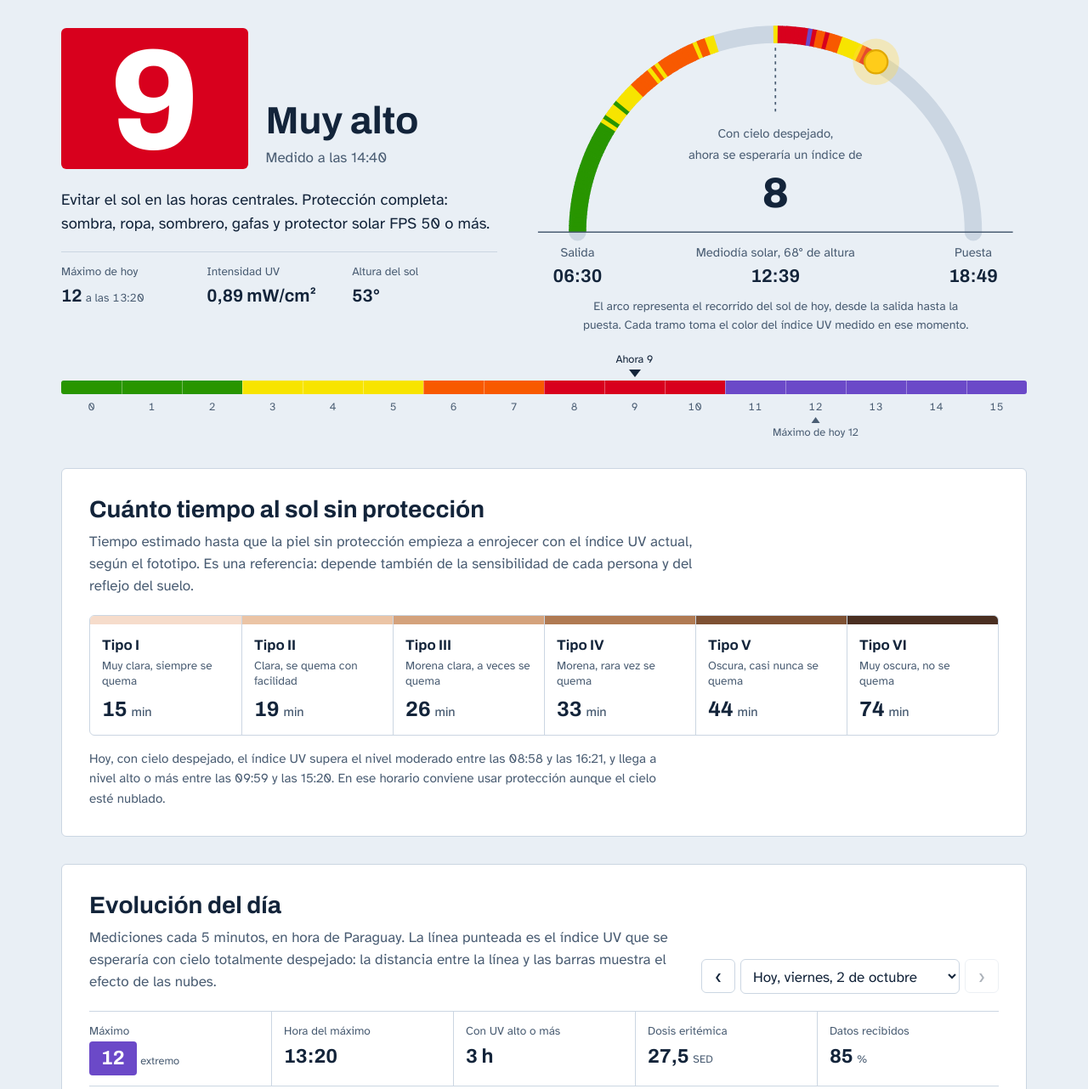
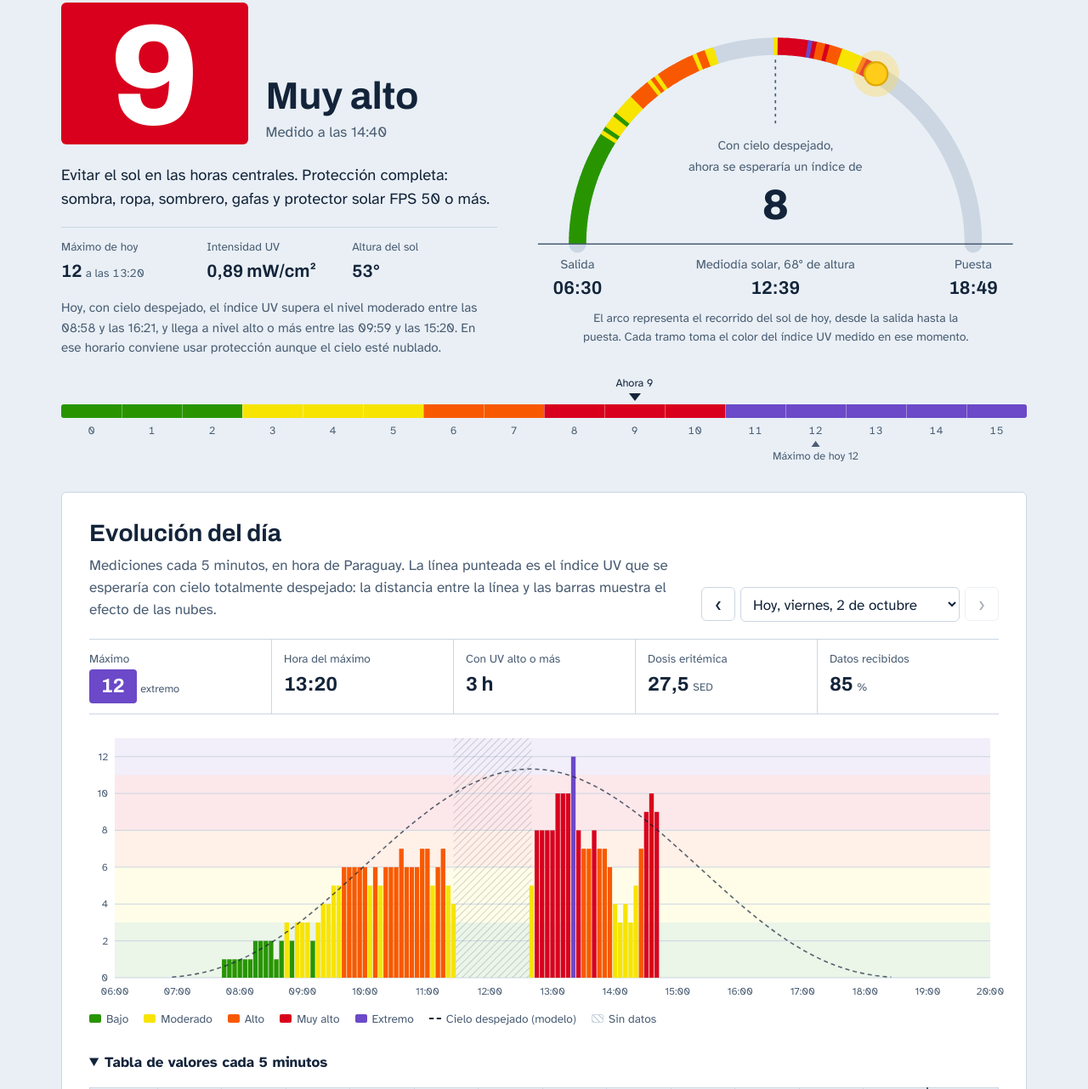
Before and after one commit to emilioinsave/indice-uv, a plain HTML site: page index.html in a window 1280 px wide. Shown: the part 205-1487 px from the top of the page at 85% size. Drawn offline with Linux system fonts and the light colour scheme.

Commit message:
Retirar el contenido basado en fototipos de piel
- Se elimina la sección "Cuánto tiempo al sol sin protección" (tarjetas
  Tipo I a VI), con su HTML, CSS y la función renderSkin.
- Se elimina la nota "Fototipos de piel" (clasificación de Fitzpatrick).
- En "Equivalencias" se quita la frase que relaciona SED con piel clara u
  oscura.
- El aviso del horario con IUV moderado o alto pasa al bloque del valor
  actual como recomendación general (renderRiskWindow).
- El texto del nivel "Muy alto" deja de referirse a la piel clara.

Co-Authored-By: Claude Opus 5.5 <noreply@anthropic.com>

```diff
--- a/assets/css/styles.css
+++ b/assets/css/styles.css
@@ -506,65 +506,6 @@ main {
   border-right-width: 5px;
 }
 
-/* ---------- Fototipos ---------- */
-
-.skin {
-  list-style: none;
-  margin: 0;
-  padding: 0;
-  display: grid;
-  grid-template-columns: repeat(6, minmax(0, 1fr));
-  border: 1px solid var(--line);
-  border-radius: var(--radius);
-  overflow: hidden;
-}
-
-.skin li {
-  padding: 14px 14px 16px;
-  border-left: 1px solid var(--line);
-}
-
-.skin li:first-child {
-  border-left: 0;
-}
-
-.skin__swatch {
-  display: block;
-  height: 10px;
-  margin: -14px -14px 12px;
-  background: var(--tone);
-}
-
-.skin__type {
-  font-family: var(--font-display);
-  font-weight: 700;
-  font-stretch: 90%;
-  font-size: 1.05rem;
-}
-
-.skin__desc {
-  color: var(--ink-soft);
-  font-size: 0.85rem;
-  line-height: 1.35;
-  min-height: 2.7em;
-  margin: 2px 0 10px;
-}
-
-.skin__time {
-  font-family: var(--font-display);
-  font-size: 1.55rem;
-  font-weight: 700;
-  font-stretch: 80%;
-  line-height: 1.1;
-  font-variant-numeric: tabular-nums;
-}
-
-.skin__time small {
-  font-size: 0.9rem;
-  font-weight: 500;
-  color: var(--ink-soft);
-}
-
 /* ---------- Selector de día y estadísticas ---------- */
 
 .day-picker {
@@ -856,9 +797,7 @@ main {
 }
 
 .notes {
-  display: grid;
-  grid-template-columns: repeat(2, minmax(0, 1fr));
-  gap: var(--gap);
+  max-width: var(--measure);
 }
 
 .notes h3 {
@@ -990,18 +929,6 @@ main {
     width: 100%;
   }
 
-  .skin {
-    grid-template-columns: repeat(3, minmax(0, 1fr));
-  }
-
-  .skin li:nth-child(4) {
-    border-left: 0;
-  }
-
-  .skin li:nth-child(n+4) {
-    border-top: 1px solid var(--line);
-  }
-
   .stats {
     grid-template-columns: repeat(3, minmax(0, 1fr));
   }
@@ -1015,8 +942,7 @@ main {
     border-top: 1px solid var(--line);
   }
 
-  .about,
-  .notes {
+  .about {
     grid-template-columns: 1fr;
   }
 }
@@ -1042,22 +968,6 @@ main {
 
   .now__facts {
     grid-template-columns: repeat(2, minmax(0, 1fr));
-  }
-
-  .skin {
-    grid-template-columns: repeat(2, minmax(0, 1fr));
-  }
-
-  .skin li:nth-child(odd) {
-    border-left: 0;
-  }
-
-  .skin li:nth-child(4) {
-    border-left: 1px solid var(--line);
-  }
-
-  .skin li:nth-child(n+3) {
-    border-top: 1px solid var(--line);
   }
 
   .stats {
--- a/assets/js/app.js
+++ b/assets/js/app.js
@@ -35,7 +35,7 @@
       key: "vhigh", name: "Muy alto", min: 8, max: 10, range: "8 a 10",
       color: "#d8001d", fg: "#ffffff",
       advice: "Evitar el sol en las horas centrales. Protección completa: sombra, ropa, sombrero, gafas y protector solar FPS 50 o más.",
-      guide: "Riesgo muy alto: la piel clara puede quemarse en menos de 15 minutos. Evitar el sol en las horas centrales y extremar la protección.",
+      guide: "Riesgo muy alto: la piel sin protección puede quemarse en poco tiempo. Evitar el sol en las horas centrales y extremar la protección.",
     },
     {
       key: "ext", name: "Extremo", min: 11, max: 99, range: "11 o más",
@@ -45,16 +45,6 @@
     },
   ];
   const NO_LEVEL = { key: "none", name: "Sin datos", color: "#8a99ab", fg: "#ffffff", advice: "" };
-
-  // Fototipos de Fitzpatrick con dosis mínima eritémica (MED) de referencia, en J/m² eritémicos
-  const SKIN = [
-    { type: "I", desc: "Muy clara, siempre se quema", med: 200, tone: "#f6dccb" },
-    { type: "II", desc: "Clara, se quema con facilidad", med: 250, tone: "#ebc4a5" },
-    { type: "III", desc: "Morena clara, a veces se quema", med: 350, tone: "#d4a27c" },
-    { type: "IV", desc: "Morena, rara vez se quema", med: 450, tone: "#b07a52" },
-    { type: "V", desc: "Oscura, casi nunca se quema", med: 600, tone: "#7e5133" },
-    { type: "VI", desc: "Muy oscura, no se quema", med: 1000, tone: "#4a2f21" },
-  ];
 
   const UVI_TO_WM2 = 0.025; // 1 punto del índice = 25 mW/m² eritémicos
   const SED_J = 100;
@@ -276,7 +266,7 @@
     renderNow();
     renderArc();
     renderRuler();
-    renderSkin();
+    renderRiskWindow();
     renderDayPicker();
     renderDay();
     renderHistory();
@@ -470,27 +460,7 @@
     }
   }
 
-  function renderSkin() {
-    const c = state.data.current;
-    const uvi = c && !isStale() ? c.uv_index : null;
-    const list = $("skin-list");
-    list.replaceChildren(...SKIN.map((s) => {
-      const li = document.createElement("li");
-      li.style.setProperty("--tone", s.tone);
-      let time;
-      if (uvi === null) time = "--";
-      else if (uvi === 0) time = "Sin riesgo";
-      else {
-        const min = s.med / (uvi * UVI_TO_WM2) / 60;
-        time = min > 120 ? "Más de 2 h" : `${nf0.format(min)} <small>min</small>`;
-      }
-      li.innerHTML = `<span class="skin__swatch"></span>
-        <div class="skin__type">Tipo ${s.type}</div>
-        <p class="skin__desc">${s.desc}</p>
-        <div class="skin__time">${time}</div>`;
-      return li;
-    }));
-
+  function renderRiskWindow() {
     const key = localParts(refNow()).date;
     const win = riskWindow(key, 3);
     const hi = riskWindow(key, 6);
--- a/index.html
+++ b/index.html
@@ -47,6 +47,7 @@
         </div>
         <p class="now__advice" id="now-advice"></p>
         <dl class="now__facts" id="now-facts"></dl>
+        <p class="hint" id="risk-window"></p>
       </div>
 
       <figure class="arc" aria-labelledby="arc-caption">
@@ -61,16 +62,6 @@
     <section class="scale" aria-labelledby="scale-title">
       <h2 id="scale-title" class="visually-hidden">Posición en la escala del índice UV</h2>
       <div class="ruler" id="ruler"></div>
-    </section>
-
-    <!-- Protección -->
-    <section class="block" aria-labelledby="protect-title">
-      <div class="block__head">
-        <h2 id="protect-title">Cuánto tiempo al sol sin protección</h2>
-        <p>Tiempo estimado hasta que la piel sin protección empieza a enrojecer con el índice UV actual, según el fototipo. Es una referencia: depende también de la sensibilidad de cada persona y del reflejo del suelo.</p>
-      </div>
-      <ol class="skin" id="skin-list"></ol>
-      <p class="hint" id="risk-window"></p>
     </section>
 
     <!-- Día -->
@@ -135,11 +126,7 @@
         <div>
           <h3>Equivalencias</h3>
           <p>Un punto del índice equivale a 25 mW/m² de irradiancia eritémica, es decir, la radiación ponderada según su capacidad de enrojecer la piel.</p>
-          <p>La dosis eritémica estándar (SED) es de 100 J/m². Una piel muy clara se enrojece con unas 2 SED; una piel oscura puede tolerar 6 SED o más.</p>
-        </div>
-        <div>
-          <h3>Fototipos de piel</h3>
-          <p>La clasificación de Fitzpatrick agrupa la piel en seis tipos según cómo reacciona al sol: desde la piel muy clara que siempre se quema y nunca se broncea (tipo I) hasta la piel muy oscura que casi nunca se quema (tipo VI).</p>
+          <p>La dosis eritémica estándar (SED) es de 100 J/m².</p>
         </div>
       </div>
     </section>
```
